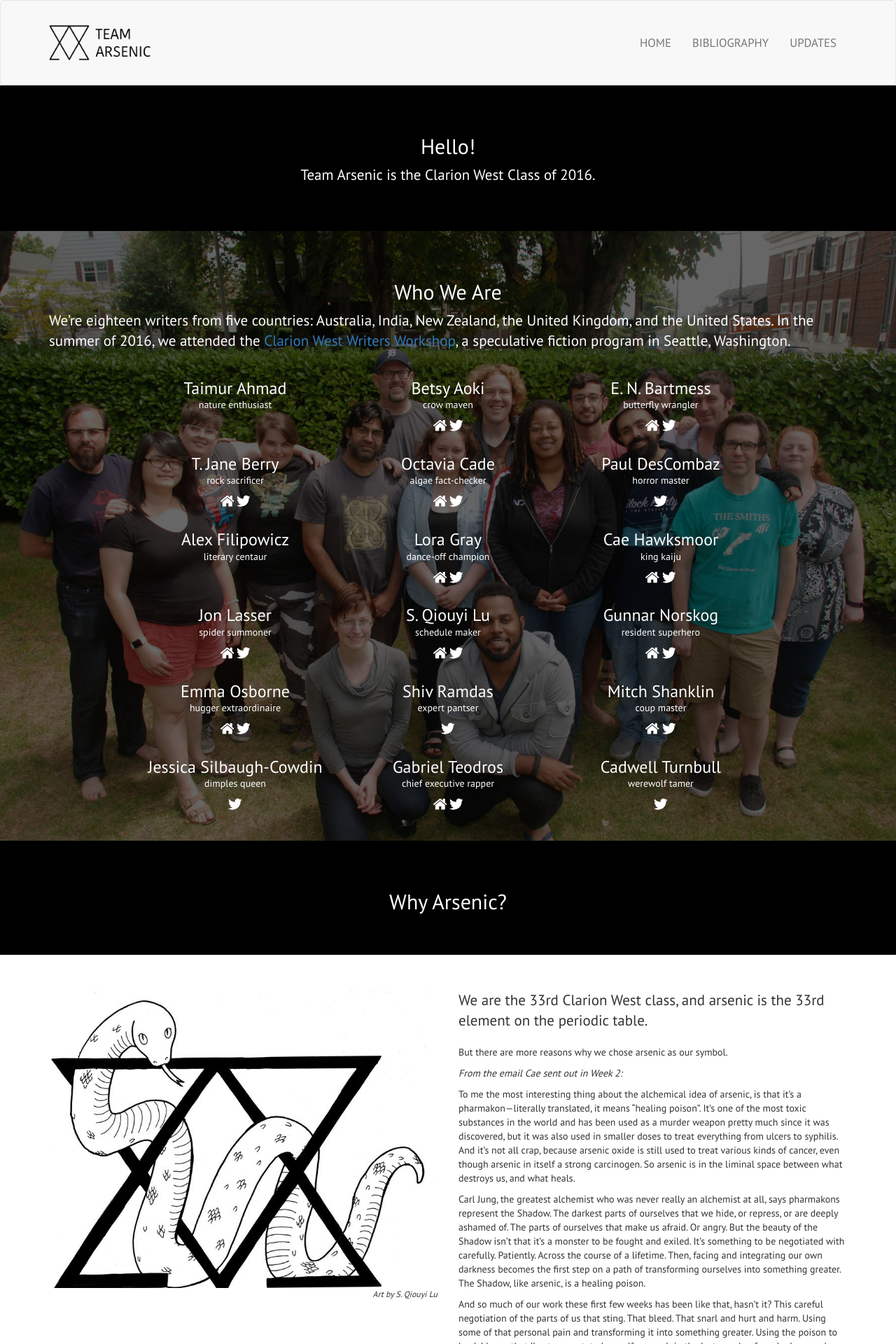
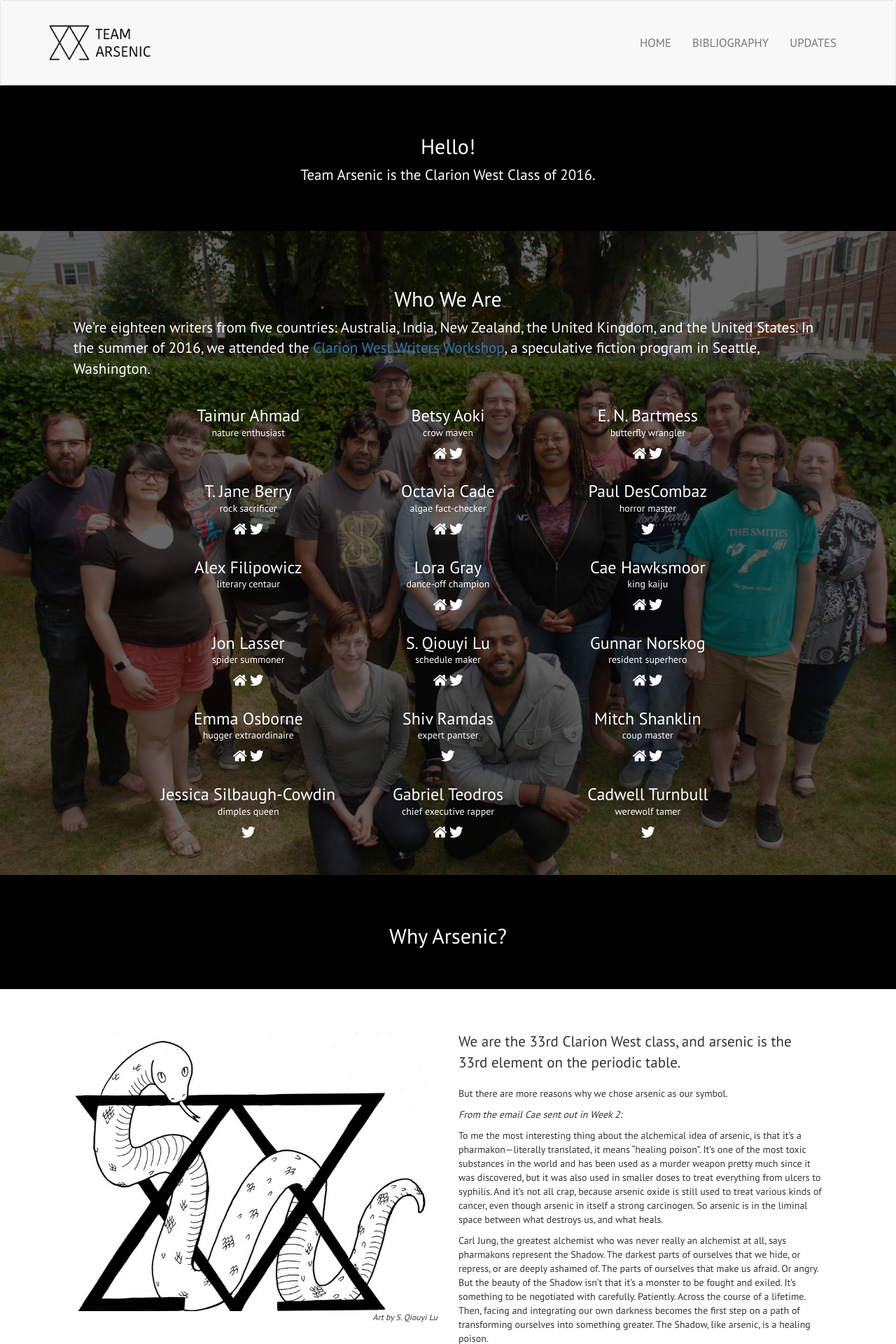
Before and after one commit to teamarsenic/teamarsenic.github.io, a Jekyll site: the page built from index.html, in a window 1280 px wide. Shown: the top 1920 px of the page at 70% size. Built offline with Jekyll 4.4.1, drawn with Linux system fonts in a browser that asks for light colours; some of the changed text lies outside the part shown.

Commit message:
Minor fixes

```diff
--- a/_includes/footer.html
+++ b/_includes/footer.html
@@ -1,6 +1,6 @@
 <footer class="footer">
     <div class="container text-center">
-        <p>&copy; 2017 Team Arsenic.</p>
+        <p>&copy; 2017 Team Arsenic. Home icon by <a href="http://www.flaticon.com/free-icon/home_25694#term=home&page=1&position=11">Dave Gandy</a>.</p>
     </div>
 </footer>
 
--- a/_includes/sidebar.html
+++ b/_includes/sidebar.html
@@ -6,7 +6,7 @@
   {% assign post_count = 0 %}
   {% for post in site.posts %}
   {% assign post_count = post_count | plus: 1 %}
-  {% if post_count == 6 %}
+  {% if post_count == 11 %}
     {% break %}
   {% else %}
     <li class="list-group-item"><a href="{{ post.url }}">{{ post.title }}</a></li>
--- a/assets/style.css
+++ b/assets/style.css
@@ -131,7 +131,7 @@ body {
         margin: 0 auto;
     }
 
-    #who-we-are, #about-our-experience, #why-arsenic, .jumbotron {
+    #who-we-are .container, #about-our-experience .container, #why-arsenic .container, .jumbotron {
         padding: 50px;
     }
 }
```
